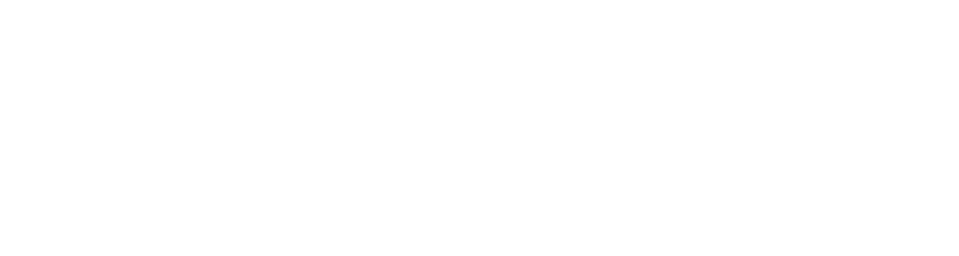
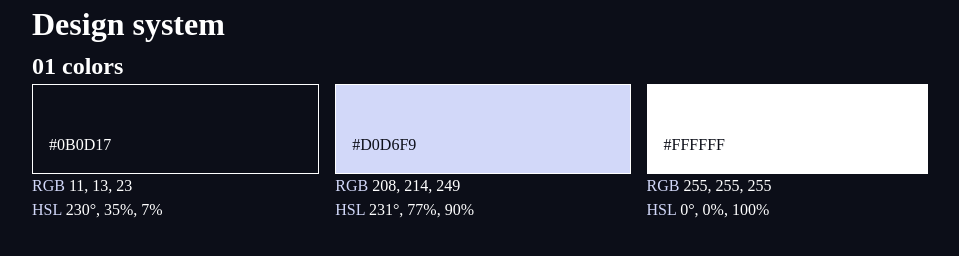
Before and after one commit to nishalgurung4/design-system, a plain HTML site: page index.html in a window 1280 px wide. Shown: the whole page, without its empty margins (160-1119 px from the left). Drawn offline with Linux system fonts and the light colour scheme.

Commit message:
add color

```diff
--- a/index.css
+++ b/index.css
@@ -1,3 +1,13 @@
+/* ----------------- */
+/* Custom properties */
+/* ----------------- */
+
+:root {
+	--clr-dark:  230 35% 7%;
+	--clr-light:  231 77% 90%;
+	--clr-white:  0 0% 100%;
+}
+
 /* ----------------- */
 /* Reset https://piccalil.li/blog/a-modern-css-reset/ */
 /* ----------------- */
@@ -93,7 +103,7 @@ select {
 .container {
 	padding-inline: 2em;
 	margin-inline:  auto;
-	max-width:  80rem;
+	max-width:  60rem;
 }
 
 .sr-only {
@@ -107,3 +117,17 @@ select {
 	white-space: nowrap;
 	border:  0;
 }
+
+/* colors */
+
+.bg-dark { background-color:  hsl( var(--clr-dark) ); }
+.bg-accent { background-color:  hsl( var(--clr-light) ); }
+.bg-white { background-color:  hsl( var(--clr-white) ); }
+
+.text-dark { color:  hsl( var(--clr-dark) ); }
+.text-accent { color:  hsl( var(--clr-light) ); }
+.text-white { color:  hsl( var(--clr-white) ); }
+
+.example-component {
+	background-color: hsl( var(--clr-light) / .2);
+}
--- a/index.html
+++ b/index.html
@@ -6,7 +6,33 @@
 	<title>Design System</title>
 	<link rel="stylesheet" href="./index.css">
 </head>
-<body>
+<body class="bg-dark text-white">
+	<div class="container">
+		<h1>Design system</h1>
 
+		<section id="colors">
+			<h2><span>01</span> colors</h2>
+			<div class="flex">
+                    <div style="flex-grow: 1;">
+                        <div class="bg-dark text-white" style="padding: 3rem 1rem 1rem; border: 1px solid white">#0B0D17</div>
+                        <p><span class="text-accent">RGB</span> 11, 13, 23</p>
+                        <p><span class="text-accent">HSL</span> 230°, 35%, 7%</p>
+                    </div>
+                    <div style="flex-grow: 1;">
+                        <div class="bg-accent text-dark" style="padding: 3rem 1rem 1rem; border: 1px solid white">#D0D6F9</div>
+                        <p><span class="text-accent">RGB</span> 208, 214, 249</p>
+                        <p><span class="text-accent">HSL</span> 231°, 77%, 90%</p>
+                    </div>
+                    <div style="flex-grow: 1;">
+                        <div class="bg-white text-dark" style="padding: 3rem 1rem 1rem; border: 1px solid white;">#FFFFFF</div>
+                        <p><span class="text-accent">RGB</span> 255, 255, 255</p>
+                        <p><span class="text-accent">HSL</span> 0°, 0%, 100%</p>
+                    </div>
+                </div>
+		</section>
+
+	</div>
+
+<script type="text/javascript" src="./index.js"></script>
 </body>
 </html>
```
